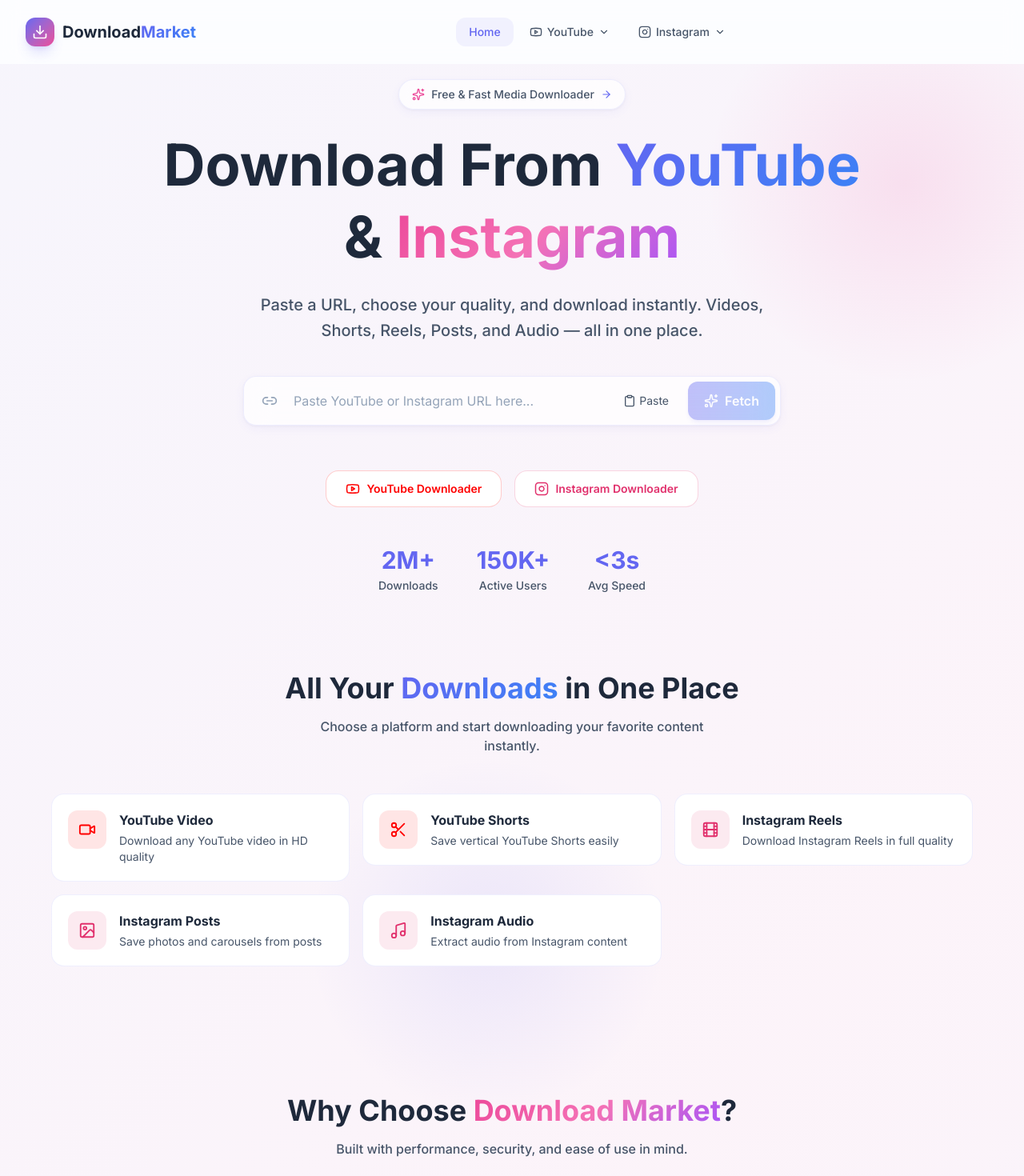
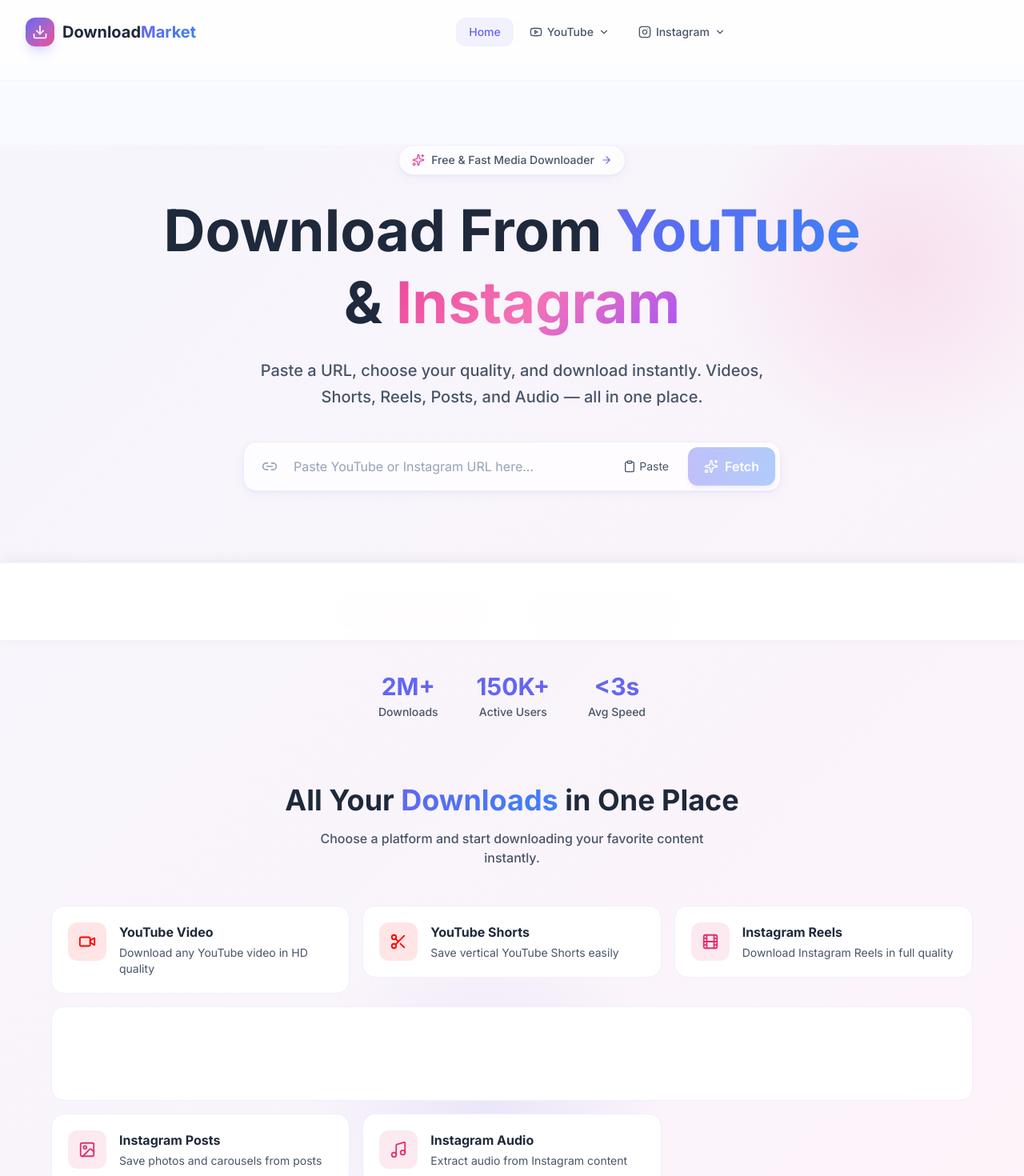
Before and after one commit to yusufabdul0709-rgb/Download_Market, a React (Vite) app in the folder frontend/: page / in a window 1280 px wide. Shown: the top 1470 px of the page at 80% size. Built offline with nearby package versions, Linux system fonts and the light colour scheme; the HTML template or start-up script is replaced by a standard one.

Commit message:
feat: implement media downloader pages for Instagram and YouTube with integrated ad banners and download options

```diff
--- /dev/null
+++ b/frontend/src/components/AdPlaceholder.jsx
@@ -0,0 +1,17 @@
+/**
+ * Reusable ad placeholder with a clean, theme-aware design.
+ * Used for slots where the user can paste Adsterra codes later.
+ */
+const AdPlaceholder = ({ id = 'ad-slot', label = 'Ad Placement', className = '' }) => {
+  return (
+    <div
+      id={id}
+      className={`ad-placeholder ${className}`}
+      aria-label={label}
+    >
+      <span className="ad-placeholder-label">{label}</span>
+    </div>
+  );
+};
+
+export default AdPlaceholder;
--- a/frontend/src/components/DownloadOptions.jsx
+++ b/frontend/src/components/DownloadOptions.jsx
@@ -2,6 +2,8 @@ import { useState, useEffect } from 'react';
 import { motion } from 'framer-motion';
 import { Download, FileVideo, FileAudio, FileImage, FileArchive, Loader2 } from 'lucide-react';
 import { formatFileSize } from '../utils/helpers';
+import IframeAdBanner from './IframeAdBanner';
+import AdBanner from './AdBanner';
 
 const DownloadOptions = ({ formats = [], url = '', onDownload, downloadState = {} }) => {
   const { activeFormat, status } = downloadState;
@@ -89,6 +91,11 @@ const DownloadOptions = ({ formats = [], url = '', onDownload, downloadState = {
         </div>
       )}
 
+      {/* ── Ad Above Download Buttons ── */}
+      <div className="mb-4" id="ad-download-top">
+        <IframeAdBanner id="ad-download-top-iframe" />
+      </div>
+
       <div className="grid gap-3">
         {formats.map((format, index) => {
           const Icon = getIcon(format);
@@ -140,6 +147,11 @@ const DownloadOptions = ({ formats = [], url = '', onDownload, downloadState = {
           );
         })}
       </div>
+
+      {/* ── Ad Below Download Buttons ── */}
+      <div className="mt-5" id="ad-download-bottom">
+        <AdBanner />
+      </div>
     </motion.div>
   );
 };
--- /dev/null
+++ b/frontend/src/components/IframeAdBanner.jsx
@@ -0,0 +1,55 @@
+import { useEffect, useRef } from 'react';
+
+/**
+ * Adsterra 468x60 Iframe Ad Banner.
+ * Injects the atOptions config + invoke.js script dynamically.
+ * Scales down responsively on smaller screens via CSS transform.
+ */
+const IframeAdBanner = ({ id = 'ad-banner', className = '' }) => {
+  const containerRef = useRef(null);
+  const injectedRef = useRef(false);
+
+  useEffect(() => {
+    if (!containerRef.current || injectedRef.current) return;
+    injectedRef.current = true;
+
+    // Inject the atOptions config script
+    const configScript = document.createElement('script');
+    configScript.type = 'text/javascript';
+    configScript.textContent = `
+      atOptions = {
+        'key' : 'cb270c0ac9bbab8c47134da31a43b888',
+        'format' : 'iframe',
+        'height' : 60,
+        'width' : 468,
+        'params' : {}
+      };
+    `;
+
+    // Inject the invoke script
+    const invokeScript = document.createElement('script');
+    invokeScript.type = 'text/javascript';
+    invokeScript.src = 'https://www.highperformanceformat.com/cb270c0ac9bbab8c47134da31a43b888/invoke.js';
+
+    containerRef.current.appendChild(configScript);
+    containerRef.current.appendChild(invokeScript);
+
+    return () => {
+      injectedRef.current = false;
+      if (containerRef.current) {
+        containerRef.current.innerHTML = '';
+      }
+    };
+  }, []);
+
+  return (
+    <div
+      id={id}
+      className={`ad-iframe-wrapper flex justify-center ${className}`}
+    >
+      <div ref={containerRef} className="ad-iframe-inner" />
+    </div>
+  );
+};
+
+export default IframeAdBanner;
--- a/frontend/src/index.css
+++ b/frontend/src/index.css
@@ -199,3 +199,122 @@ input:focus, textarea:focus {
   border-radius: 50%;
   pointer-events: none;
 }
+
+/* ══════════════════════════════════════════════════════
+   Ad Container Styles
+   ══════════════════════════════════════════════════════ */
+
+/* ── Iframe Ad wrapper (468×60) ── */
+.ad-iframe-wrapper {
+  width: 100%;
+  overflow: hidden;
+  padding: 12px 0;
+}
+
+.ad-iframe-inner {
+  display: flex;
+  justify-content: center;
+  min-height: 60px;
+}
+
+/* Scale the iframe ad on small screens so it never causes horizontal scroll */
+@media (max-width: 480px) {
+  .ad-iframe-inner {
+    transform: scale(0.72);
+    transform-origin: center center;
+  }
+}
+
+@media (min-width: 481px) and (max-width: 600px) {
+  .ad-iframe-inner {
+    transform: scale(0.85);
+    transform-origin: center center;
+  }
+}
+
+/* ── Placeholder boxes for future ad slots ── */
+.ad-placeholder {
+  display: flex;
+  align-items: center;
+  justify-content: center;
+  min-height: 60px;
+  border: 2px dashed rgba(99, 102, 241, 0.2);
+  border-radius: 16px;
+  background: linear-gradient(135deg, rgba(99, 102, 241, 0.03) 0%, rgba(236, 72, 153, 0.03) 100%);
+  transition: border-color 0.3s, background 0.3s;
+}
+
+.ad-placeholder:hover {
+  border-color: rgba(99, 102, 241, 0.35);
+  background: linear-gradient(135deg, rgba(99, 102, 241, 0.06) 0%, rgba(236, 72, 153, 0.06) 100%);
+}
+
+.ad-placeholder-label {
+  font-size: 11px;
+  font-weight: 600;
+  letter-spacing: 0.08em;
+  text-transform: uppercase;
+  color: rgba(99, 102, 241, 0.35);
+  user-select: none;
+}
+
+/* ── Top Banner ── */
+.ad-top-bar {
+  width: 100%;
+  display: flex;
+  justify-content: center;
+  padding: 8px 16px;
+  background: rgba(255, 255, 255, 0.5);
+  backdrop-filter: blur(8px);
+  -webkit-backdrop-filter: blur(8px);
+  border-bottom: 1px solid rgba(99, 102, 241, 0.06);
+}
+
+/* ── Sticky Bottom Mobile Ad ── */
+.ad-sticky-bottom {
+  position: fixed;
+  bottom: 0;
+  left: 0;
+  right: 0;
+  z-index: 40;
+  display: flex;
+  justify-content: center;
+  align-items: center;
+  padding: 6px 8px;
+  background: rgba(255, 255, 255, 0.92);
+  backdrop-filter: blur(16px);
+  -webkit-backdrop-filter: blur(16px);
+  border-top: 1px solid rgba(99, 102, 241, 0.08);
+  box-shadow: 0 -2px 16px rgba(0, 0, 0, 0.06);
+}
+
+/* ── Desktop Sidebar Ad ── */
+.ad-sidebar-rail {
+  position: fixed;
+  top: 50%;
+  transform: translateY(-50%);
+  z-index: 30;
+  display: none;
+}
+
+.ad-sidebar-rail.left {
+  left: 12px;
+}
+
+.ad-sidebar-rail.right {
+  right: 12px;
+}
+
+/* Only show sidebar ads on very wide screens where there's gutter space */
+@media (min-width: 1440px) {
+  .ad-sidebar-rail {
+    display: block;
+  }
+}
+
+/* ── Extra padding at the bottom to prevent sticky ad overlap ── */
+@media (max-width: 768px) {
+  footer {
+    padding-bottom: 80px !important;
+  }
+}
--- a/frontend/src/layouts/MainLayout.jsx
+++ b/frontend/src/layouts/MainLayout.jsx
@@ -2,6 +2,9 @@ import { Outlet } from 'react-router-dom';
 import { Toaster } from 'react-hot-toast';
 import Navbar from '../components/Navbar';
 import Footer from '../components/Footer';
+import IframeAdBanner from '../components/IframeAdBanner';
+import AdBanner from '../components/AdBanner';
+import AdPlaceholder from '../components/AdPlaceholder';
 
 const MainLayout = () => {
   return (
@@ -27,11 +30,29 @@ const MainLayout = () => {
           },
         }}
       />
+
+      {/* ── Top Banner Ad (above the fold) ── */}
+      <div className="ad-top-bar" id="ad-top">
+        <IframeAdBanner id="ad-top-iframe" />
+      </div>
+
       <Navbar />
+
+      {/* ── Desktop Sidebar Ad (right gutter, only on wide screens) ── */}
+      <div className="ad-sidebar-rail right" id="ad-sidebar">
+        <AdBanner />
+      </div>
+
       <main className="flex-1 pt-20">
         <Outlet />
       </main>
+
       <Footer />
+
+      {/* ── Sticky Bottom Mobile Ad ── */}
+      <div className="ad-sticky-bottom block md:hidden" id="ad-sticky">
+        <IframeAdBanner id="ad-sticky-iframe" />
+      </div>
     </div>
   );
 };
--- a/frontend/src/pages/LandingPage.jsx
+++ b/frontend/src/pages/LandingPage.jsx
@@ -1,4 +1,4 @@
-import { useState } from 'react';
+import React, { useState } from 'react';
 import { Link, useNavigate } from 'react-router-dom';
 import { motion } from 'framer-motion';
 import {
@@ -20,6 +20,7 @@ import {
 import { YoutubeIcon as Youtube, InstagramIcon as Instagram } from '../components/BrandIcons';
 import URLInput from '../components/URLInput';
 import AdBanner from '../components/AdBanner';
+import IframeAdBanner from '../components/IframeAdBanner';
 import { detectPlatform } from '../utils/helpers';
 
 const features = [
@@ -200,8 +201,8 @@ const LandingPage = () => {
             />
           </motion.div>
 
-          {/* Adsterra Native Banner */}
-          <AdBanner />
+          {/* Adsterra Iframe Banner - High visibility hero zone */}
+          <IframeAdBanner id="ad-hero-inline" className="my-4" />
 
           {/* CTA buttons */}
           <motion.div
@@ -260,8 +261,8 @@ const LandingPage = () => {
 
           <div className="grid grid-cols-1 sm:grid-cols-2 lg:grid-cols-3 gap-4">
             {platforms.map((platform, index) => (
+              <React.Fragment key={platform.name}>
                 <motion.div
-                key={platform.name}
                   initial={{ opacity: 0, y: 20 }}
                   whileInView={{ opacity: 1, y: 0 }}
                   viewport={{ once: true }}
@@ -283,6 +284,22 @@ const LandingPage = () => {
                     </div>
                   </Link>
                 </motion.div>
+
+                {/* Inline Ad after every 3rd card */}
+                {(index + 1) % 3 === 0 && index < platforms.length - 1 && (
+                  <motion.div
+                    initial={{ opacity: 0, y: 20 }}
+                    whileInView={{ opacity: 1, y: 0 }}
+                    viewport={{ once: true }}
+                    className="sm:col-span-2 lg:col-span-3"
+                    id="ad-inline"
+                  >
+                    <div className="bg-white rounded-2xl border border-primary/10 p-4 flex justify-center">
+                      <IframeAdBanner id="ad-inline-iframe" />
+                    </div>
+                  </motion.div>
+                )}
+              </React.Fragment>
             ))}
           </div>
         </div>
@@ -326,6 +343,13 @@ const LandingPage = () => {
         </div>
       </section>
 
+      {/* Ad between features and CTA */}
+      <section className="relative py-6 px-4 sm:px-6 z-10">
+        <div className="max-w-4xl mx-auto flex justify-center">
+          <AdBanner />
+        </div>
+      </section>
+
       {/* Bottom CTA */}
       <section className="relative py-20 px-4 sm:px-6 z-10">
         <div className="max-w-3xl mx-auto text-center">
--- a/frontend/src/pages/instagram/InstagramAudio.jsx
+++ b/frontend/src/pages/instagram/InstagramAudio.jsx
@@ -4,6 +4,7 @@ import { motion, AnimatePresence } from 'framer-motion';
 import { Music, Clock, User } from 'lucide-react';
 import URLInput from '../../components/URLInput';
 import AdBanner from '../../components/AdBanner';
+import IframeAdBanner from '../../components/IframeAdBanner';
 import DownloadOptions from '../../components/DownloadOptions';
 import ErrorMessage from '../../components/ErrorMessage';
 import SkeletonLoader from '../../components/SkeletonLoader';
@@ -97,8 +98,8 @@ const InstagramAudio = () => {
           />
         </motion.div>
 
-        {/* Adsterra Native Banner */}
-        <AdBanner />
+        {/* Adsterra Iframe Banner */}
+        <IframeAdBanner id="ad-ig-audio-inline" className="mb-6" />
 
         {/* Error */}
         <AnimatePresence>
--- a/frontend/src/pages/instagram/InstagramPost.jsx
+++ b/frontend/src/pages/instagram/InstagramPost.jsx
@@ -4,6 +4,7 @@ import { motion, AnimatePresence } from 'framer-motion';
 import { Image as ImageIcon, Download } from 'lucide-react';
 import URLInput from '../../components/URLInput';
 import AdBanner from '../../components/AdBanner';
+import IframeAdBanner from '../../components/IframeAdBanner';
 import PreviewCard from '../../components/PreviewCard';
 import DownloadOptions from '../../components/DownloadOptions';
 import ErrorMessage from '../../components/ErrorMessage';
@@ -83,8 +84,8 @@ const InstagramPost = () => {
           />
         </motion.div>
 
-        {/* Adsterra Native Banner */}
-        <AdBanner />
+        {/* Adsterra Iframe Banner */}
+        <IframeAdBanner id="ad-ig-post-inline" className="mb-6" />
 
         {/* Error */}
         <AnimatePresence>
--- a/frontend/src/pages/instagram/InstagramReels.jsx
+++ b/frontend/src/pages/instagram/InstagramReels.jsx
@@ -4,6 +4,7 @@ import { motion, AnimatePresence } from 'framer-motion';
 import { Film } from 'lucide-react';
 import URLInput from '../../components/URLInput';
 import AdBanner from '../../components/AdBanner';
+import IframeAdBanner from '../../components/IframeAdBanner';
 import PreviewCard from '../../components/PreviewCard';
 import DownloadOptions from '../../components/DownloadOptions';
 import ErrorMessage from '../../components/ErrorMessage';
@@ -83,8 +84,8 @@ const InstagramReels = () => {
           />
         </motion.div>
 
-        {/* Adsterra Native Banner */}
-        <AdBanner />
+        {/* Adsterra Iframe Banner */}
+        <IframeAdBanner id="ad-ig-reels-inline" className="mb-6" />
 
         {/* Error */}
         <AnimatePresence>
--- a/frontend/src/pages/youtube/YouTubeShorts.jsx
+++ b/frontend/src/pages/youtube/YouTubeShorts.jsx
@@ -5,6 +5,7 @@ import { Scissors } from 'lucide-react';
 import { YoutubeIcon as Youtube } from '../../components/BrandIcons';
 import URLInput from '../../components/URLInput';
 import AdBanner from '../../components/AdBanner';
+import IframeAdBanner from '../../components/IframeAdBanner';
 import PreviewCard from '../../components/PreviewCard';
 import DownloadOptions from '../../components/DownloadOptions';
 import ErrorMessage from '../../components/ErrorMessage';
@@ -84,8 +85,8 @@ const YouTubeShorts = () => {
           />
         </motion.div>
 
-        {/* Adsterra Native Banner */}
-        <AdBanner />
+        {/* Adsterra Iframe Banner */}
+        <IframeAdBanner id="ad-yt-shorts-inline" className="mb-6" />
 
         {/* Error */}
         <AnimatePresence>
--- a/frontend/src/pages/youtube/YouTubeVideo.jsx
+++ b/frontend/src/pages/youtube/YouTubeVideo.jsx
@@ -5,6 +5,7 @@ import { Video } from 'lucide-react';
 import { YoutubeIcon as Youtube } from '../../components/BrandIcons';
 import URLInput from '../../components/URLInput';
 import AdBanner from '../../components/AdBanner';
+import IframeAdBanner from '../../components/IframeAdBanner';
 import PreviewCard from '../../components/PreviewCard';
 import DownloadOptions from '../../components/DownloadOptions';
 import ErrorMessage from '../../components/ErrorMessage';
@@ -88,8 +89,8 @@ const YouTubeVideo = () => {
           />
         </motion.div>
 
-        {/* Adsterra Native Banner */}
-        <AdBanner />
+        {/* Adsterra Iframe Banner */}
+        <IframeAdBanner id="ad-yt-video-inline" className="mb-6" />
 
         {/* Error */}
         <AnimatePresence>
```
Lines whose indentation alone changed are shown as unchanged.
